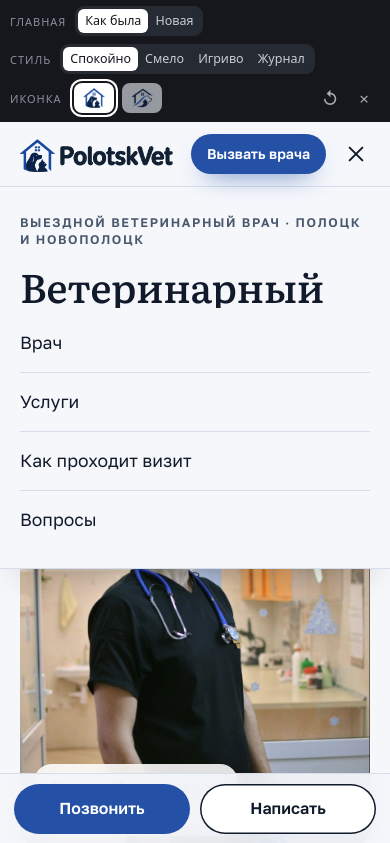
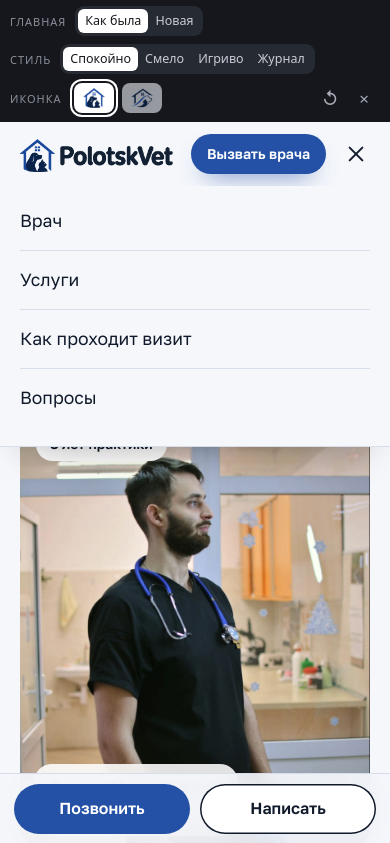
Before and after one commit to AliaksandrTarashkevich/polotskvet, a plain HTML site: page public/index.html in a window 390 px wide. Both pictures are taken after a click on the button 356 px from the left and 154 px from the top of the page. Shown: the top 843 px of the page. Drawn offline with Linux system fonts and the light colour scheme.

Commit message:
Open the phone menu right under the header
The header's backdrop-filter makes it the containing block for its fixed
children, so the fixed menu measured its top from the header and counted
the preview bar twice: on phones it opened 122px below the header and the
page showed through the gap (seen on an iPhone). The menu now hangs from
the header itself (absolute, top:100%).

Co-Authored-By: Claude Opus 5.5 <noreply@anthropic.com>

```diff
--- a/public/assets/css/site.css
+++ b/public/assets/css/site.css
@@ -44,8 +44,11 @@ summary{cursor:pointer}
   .menu-open .menu-btn span{background:transparent}
   .menu-open .menu-btn span::before{transform:translateY(6px) rotate(45deg)}
   .menu-open .menu-btn span::after{transform:translateY(-6px) rotate(-45deg)}
-  /* "html" prefix: these must win over each layout's own desktop .nav rules */
-  html .nav{position:fixed;z-index:19;left:0;right:0;top:calc(var(--pv-h,0px) + var(--hd-h,64px));display:none;flex-direction:column;gap:0;margin:0;padding:6px var(--gut,20px) 18px;border-radius:0;background:var(--paper);border-bottom:1px solid var(--line);box-shadow:0 24px 40px -28px rgba(0,0,0,.4)}
+  /* "html" prefix: these must win over each layout's own desktop .nav rules.
+     The menu hangs from the header (absolute, top:100%), not from the screen: the header's backdrop-filter
+     makes it the containing block even for fixed children, so a fixed menu counted the preview bar twice
+     and left a gap that showed the page between the header and the menu (iPhone, 17.11.2026). */
+  html .nav{position:absolute;z-index:19;left:0;right:0;top:100%;display:none;flex-direction:column;gap:0;margin:0;padding:6px var(--gut,20px) 18px;border-radius:0;background:var(--paper);border-bottom:1px solid var(--line);box-shadow:0 24px 40px -28px rgba(0,0,0,.4)}
   html.menu-open .nav{display:flex}
   html .nav a{padding:15px 0;border:0;border-bottom:1px solid var(--line);border-radius:0;background:none;color:var(--ink);font-size:1.1rem;letter-spacing:0;text-transform:none}
   html .nav a:last-child{border-bottom:0}
```
